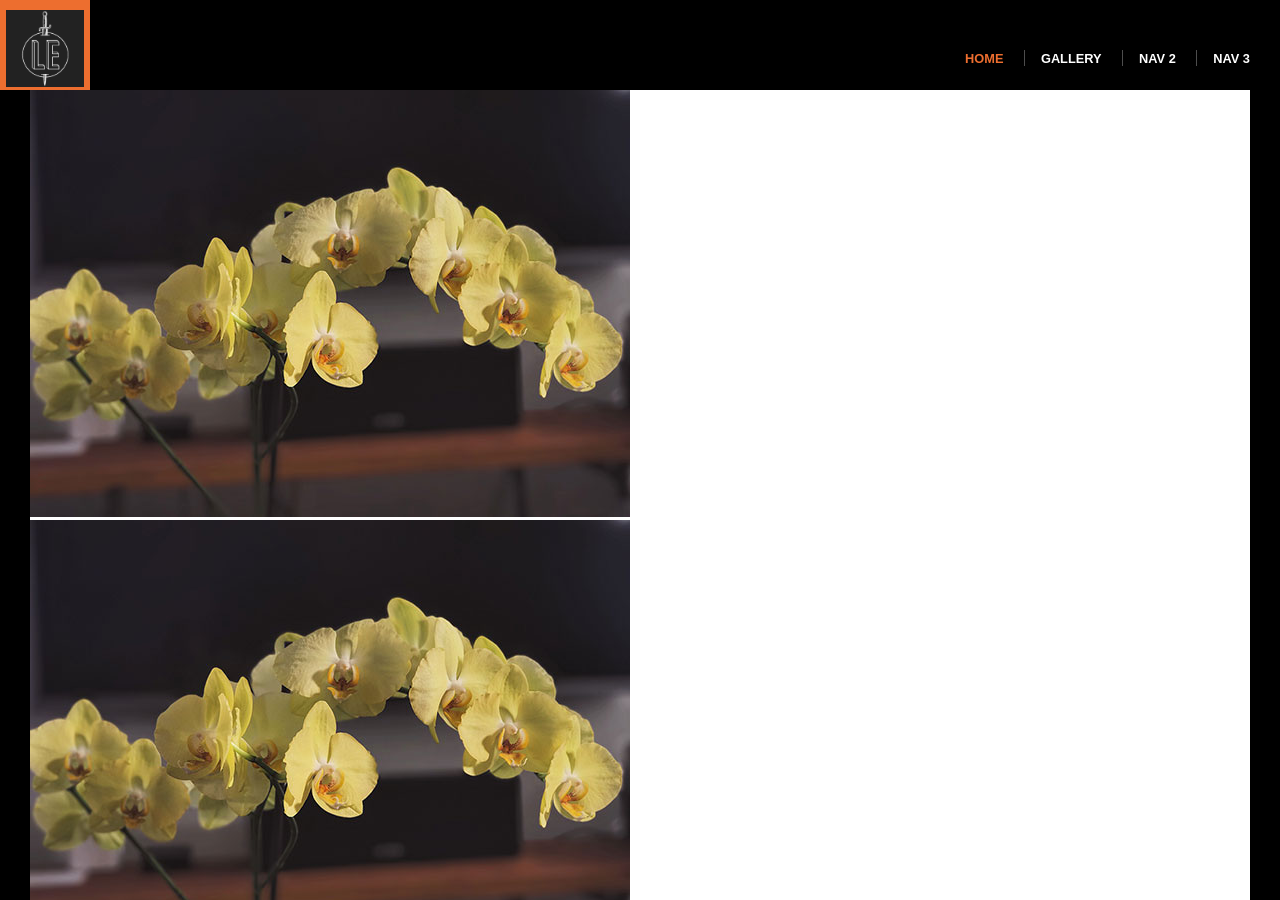
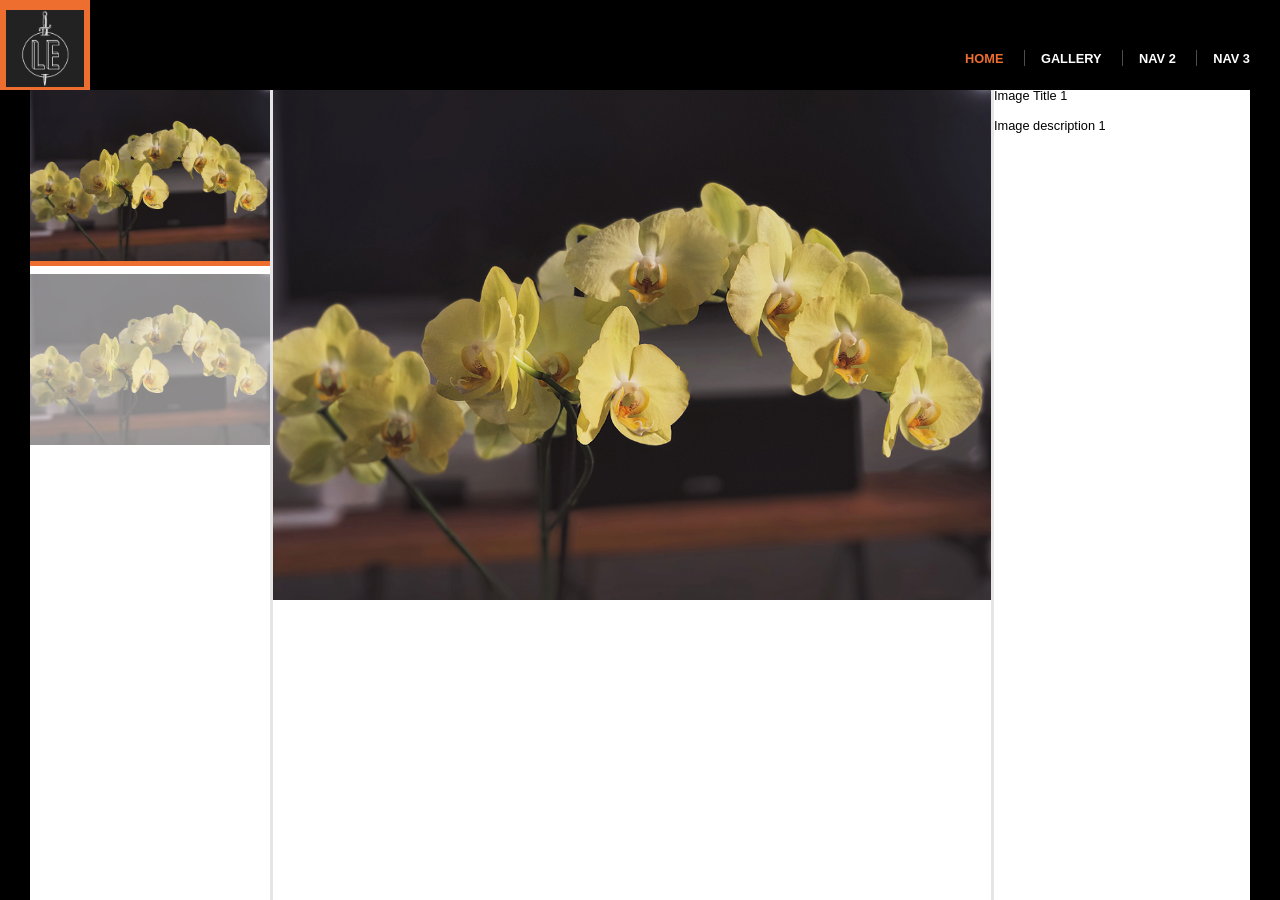
Before and after one commit to Michael-021/Michael-021.github.io, a Jekyll site: the page built from gallery/index.html, in a window 1280 px wide and 900 px high. Built offline with Jekyll 4.4.1, drawn with Linux system fonts in a browser that asks for light colours.

Commit message:
add new gallery styles to file

```diff
--- a/css/main.css
+++ b/css/main.css
@@ -13,7 +13,8 @@
     min-height: 100vh;
     }
     .content-container {
-      flex-grow: 1;
+      display: flex;
+      flex: 1 1 auto;
       padding-top: 10vh;
       width: 100%;
     }
@@ -37,6 +38,7 @@
       line-height: 1.5;
       margin: 0.75em 0;
     }
+
    /* HEADER STYLES */
    .header {
     background-color: #000;
@@ -94,6 +96,7 @@
   .header-nav > li:first-child a:hover {
    color: #fff;
   }
+
    /* HERO STYLES */
   .full-hero {
     background-color: #c7dbfc;
@@ -174,6 +177,7 @@
     display: inline-block;
     margin: 0 0.5em;
     }
+
     /* HOMEPAGE STYLES */
     .home-section {
     margin: 6rem auto;
@@ -199,16 +203,15 @@
     font-size: 5.75vw;
     text-align: right;
     text-transform: uppercase;
-    flex-grow: 1;
-    flex-basis: 0;
+    flex: 1;
     margin-right: 100px;
     }
     .callout-copy {
       font-size: 0.8rem;
-      flex-shrink: 0;
-      flex-basis: 45em;
+      flex: 0 0 45em;
       padding: 0.3vh;
     }
+
     /* BIO STYLES */
     .bio-wrapper {
     font-size: 24px;
@@ -249,6 +252,7 @@
     .bio-copy a {
     color: green;
     }
+
     /* FOOTER STYLES */
     .footer {
       background-color: #000;
@@ -274,3 +278,58 @@
     .footer-nav a {
    color: #ccc;
    }
+
+   /* COLUMN STYLES */
+    .col-three {
+      display: flex;
+      flex: 1;
+    }
+    .col-three .col~.col {
+      border-left: solid rgba(0, 0, 0, 0.1);
+    }
+    .col-three .col-nav {
+      flex: 0 1 15em;
+    }
+    .col-three .col-content {
+      flex: 1;
+    }
+    .col-three .col-aside {
+      flex: 0 1 20em;
+    }
+
+    /* GALLERY STYLES */
+    .gallery-thumbs {
+      height: 90vh;
+      overflow: scroll;
+    }
+    .gallery-thumbs > div {
+      cursor: pointer;
+    }
+    .gallery-thumbs img {
+      box-sizing: border-box;
+      box-shadow: 0 0 0 5px transparent;
+      display: inline-block;
+      margin: 0 0 10px;
+      opacity: 0.5;
+      transition: all 0.5s ease-in-out;
+      width: 100%;
+    }
+    .gallery-thumbs img:hover {
+      opacity: 0.1;
+    }
+    .gallery-thumbs .current img {
+      box-shadow: 0 0 0 5px #ed6e2f;
+      opacity: 1;
+    }
+    .gallery-photo {
+      position: relative;
+    }
+    .gallery-photo img {
+      width: 100%;
+    }
+    .gallery-info {
+      font-size: 0.8rem;
+    }
+    .gallery-info h3 {
+      margin-bottom: 1em;
+    }
```
